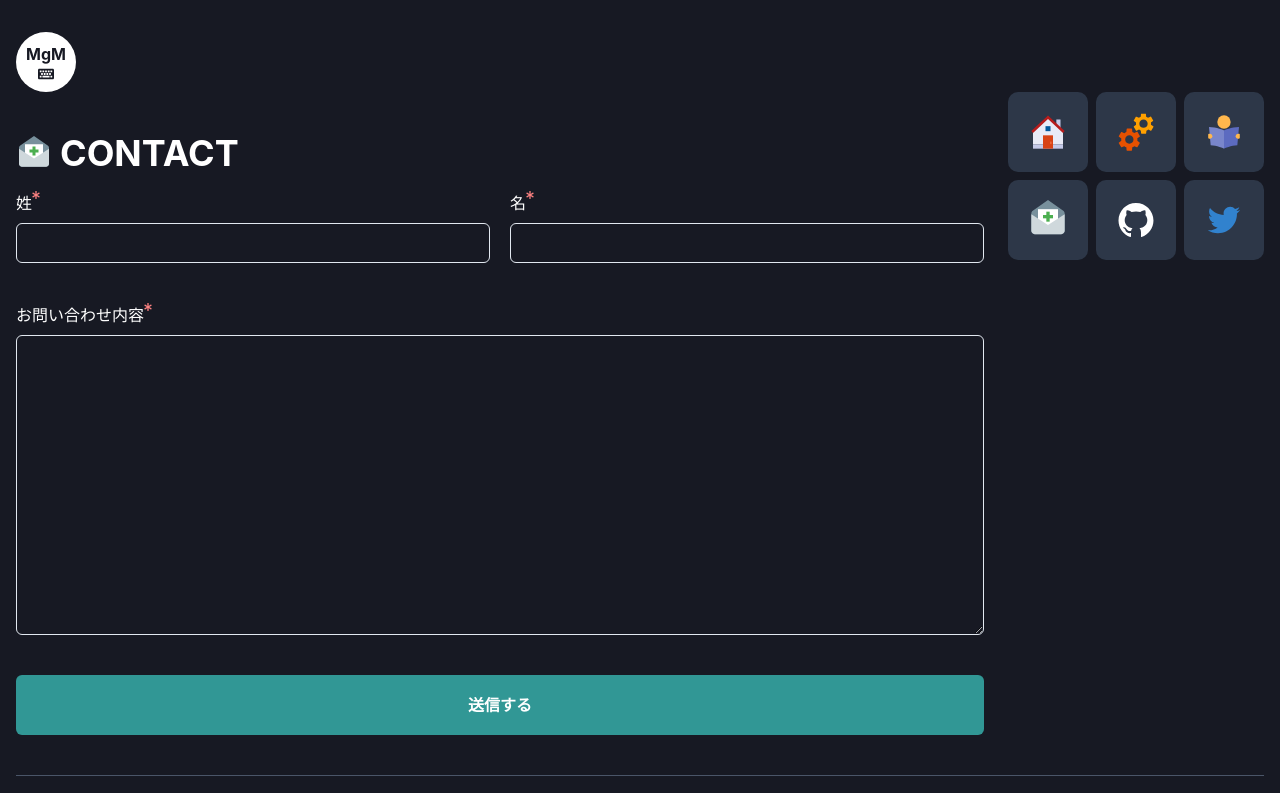
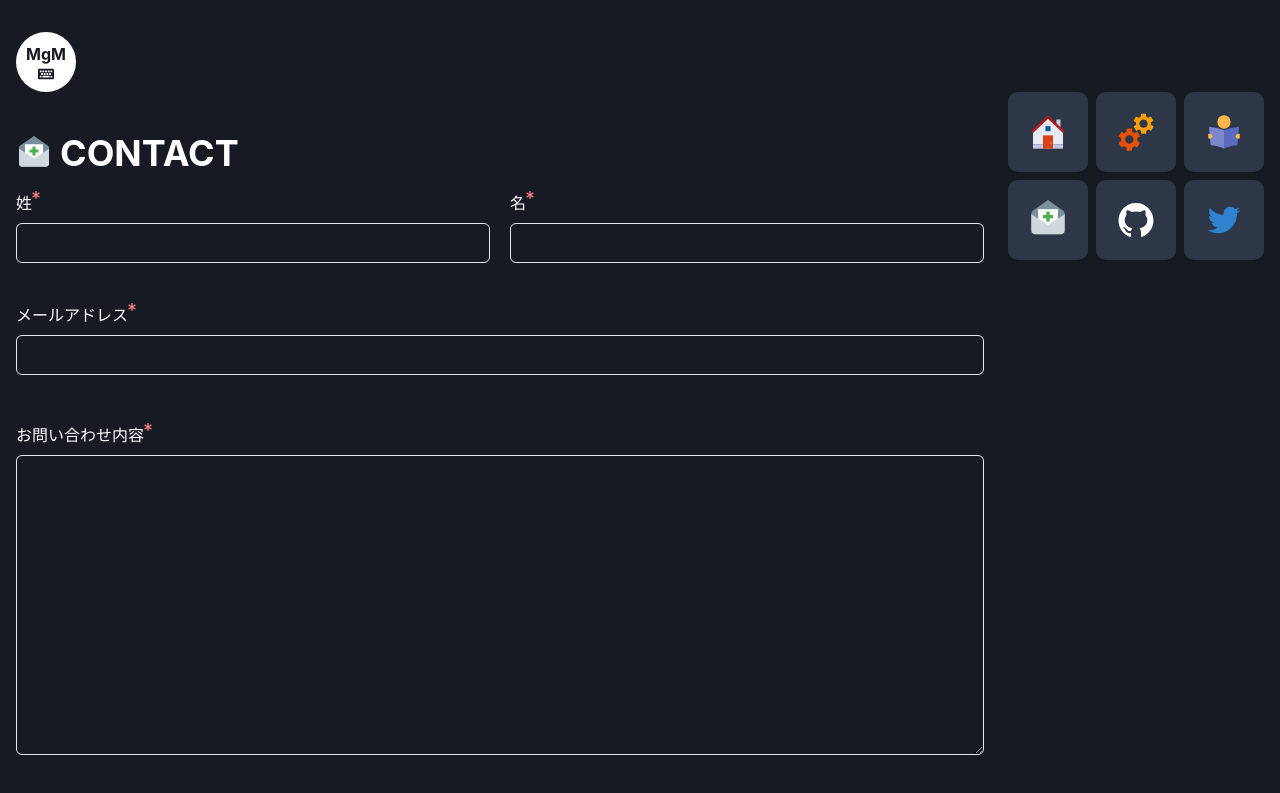
Before and after one commit to niiharamegumu/MegumuMe, a Next.js app: page /contact in a window 1280 px wide. Shown: the top 793 px of the page. Built offline with nearby package versions, Linux system fonts and the light colour scheme; no server answers.

Commit message:
update--email address.

```diff
--- a/hooks/useMail.ts
+++ b/hooks/useMail.ts
@@ -3,6 +3,7 @@ import { useState } from "react";
 export const useMail = () => {
   const [firstName, setFirstName] = useState("");
   const [lastName, setLastName] = useState("");
+  const [email, setEmail] = useState("");
   const [message, setMessage] = useState("");
 
   const send = async () => {
@@ -11,6 +12,9 @@ export const useMail = () => {
       body: `
 名前
 ${firstName}${lastName}様からのお問い合わせ
+
+メールアドレス
+${email}
 
 お問い合わせ内容
 ${message}
@@ -21,6 +25,7 @@ ${message}
   return {
     setFirstName,
     setLastName,
+    setEmail,
     setMessage,
     send,
   };
--- a/pages/contact.tsx
+++ b/pages/contact.tsx
@@ -1,5 +1,4 @@
 import React from "react";
-import { FcIdea } from "react-icons/fc";
 import {
   Box,
   Button,
@@ -11,6 +10,7 @@ import {
   Textarea,
 } from "@chakra-ui/react";
 import { useForm, Controller, SubmitHandler } from "react-hook-form";
+import { ErrorMessage } from "@hookform/error-message";
 import { FaAsterisk } from "react-icons/fa";
 import { FcInvite } from "react-icons/fc";
 
@@ -20,6 +20,7 @@ import { useMail } from "../hooks/useMail";
 interface IFormInput {
   firstName: string;
   lastName: string;
+  email: string;
   body: string;
 }
 
@@ -29,11 +30,12 @@ const Contact = () => {
     formState: { errors },
     handleSubmit,
   } = useForm<IFormInput>();
-  const { setFirstName, setLastName, setMessage, send } = useMail();
+  const { setFirstName, setLastName, setEmail, setMessage, send } = useMail();
 
   const onSubmit: SubmitHandler<IFormInput> = (data) => {
     setFirstName(data.firstName);
     setLastName(data.lastName);
+    setEmail(data.email);
     setMessage(data.body);
     send();
   };
@@ -89,6 +91,41 @@ const Contact = () => {
             </Box>
           </Flex>
           <Box>
+            <FormLabel htmlFor="email" display="flex">
+              メールアドレス
+              <Box fontSize="8px" color="red.300">
+                <FaAsterisk />
+              </Box>
+            </FormLabel>
+            <Controller
+              name="email"
+              rules={{
+                required: true,
+                maxLength: 60,
+                pattern: {
+                  value:
+                    /^[a-zA-Z0-9.!#$%&'*+/=?^_`{|}~-]+@[a-zA-Z0-9-]+(?:\.[a-zA-Z0-9-]+)*$/,
+                  message: "メールアドレスの形式が不正です",
+                },
+              }}
+              control={control}
+              defaultValue=""
+              render={({ field }) => <Input {...field} id="email" />}
+            />
+            <Text color="red.400" mt={2}>
+              <ErrorMessage
+                errors={errors}
+                name="email"
+                message={errors.email?.message}
+              />
+            </Text>
+            {errors.email && (
+              <Text color="red.400" mt={2}>
+                メールアドレスを入力して下さい。
+              </Text>
+            )}
+          </Box>
+          <Box>
             <FormLabel htmlFor="body" display="flex">
               お問い合わせ内容
               <Box fontSize="8px" color="red.300">
```
